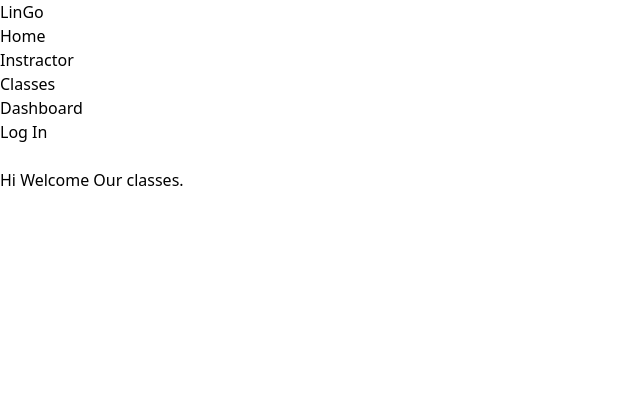
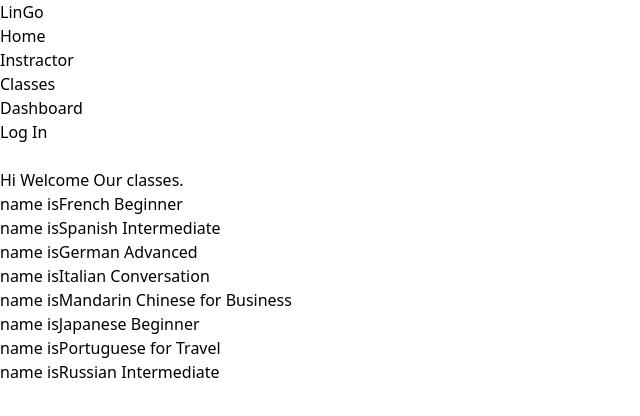
Before and after one commit to nahid-139/Summer-camp-assignment-12-client, a React (Vite) app: page /classes in a window 1280 px wide. Shown: the top 416 px of the page, without its empty margins (0-640 px from the left). Built offline with nearby package versions, Linux system fonts and the light colour scheme; no server answers.

Commit message:
Classes Data loaded

```diff
--- a/src/Components/Header/Header.jsx
+++ b/src/Components/Header/Header.jsx
@@ -37,7 +37,7 @@ const Header = () => {
             </li>
             <li>
               <Link
-                to="/blog"
+                to="/"
                 className="font-medium tracking-wide text-black transition-colors duration-200 hover:text-teal-accent-400"
               >
                 Instractor
@@ -45,7 +45,7 @@ const Header = () => {
             </li>
             <li>
               <Link
-                to="/blog"
+                to="/classes"
                 className="font-medium tracking-wide text-black transition-colors duration-200 hover:text-teal-accent-400"
               >
                 Classes
@@ -54,7 +54,7 @@ const Header = () => {
 
             <li>
                   <Link
-                    to="/allToys"
+                    to="/"
                     className="font-medium tracking-wide text-black transition-colors duration-200 hover:text-teal-accent-400"
                   >
                    Dashboard
--- a/src/Components/Pages/Classes/Classes.jsx
+++ b/src/Components/Pages/Classes/Classes.jsx
@@ -1,9 +1,32 @@
-import React from 'react';
+import React, { useEffect, useState } from 'react';
 
 const Classes = () => {
+    const [classes ,setClasses] =useState([]);
+    useEffect(()=>{
+        fetch('data.json')
+        .then(res => res.json())
+        .then(data =>{
+            setClasses(data)})
+    },[])
+    console.log(classes);
     return (
         <div>
-            <h1>Hi Welcome Our classes.</h1>
+            <h1 className='text-center font-bold text-2xl mt-10 mb-4'>Hi Welcome Our classes.</h1>
+
+            <div>
+            {
+                classes.map(item =><div
+                key={item._id}
+
+                >
+                     <h1>name is{item.name}</h1>
+
+
+                </div>)
+            }
+            </div>
+
+
         </div>
     );
 };
```
